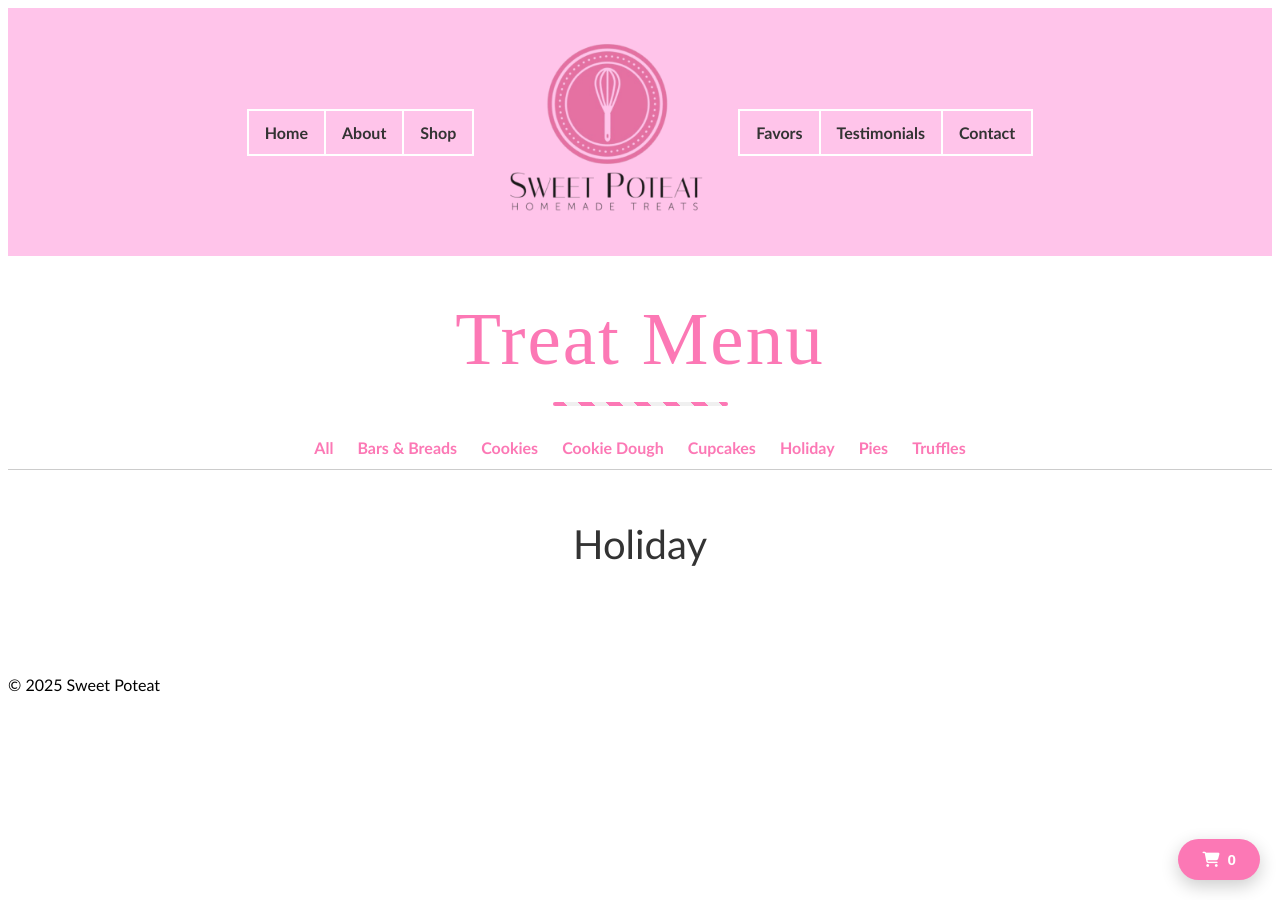
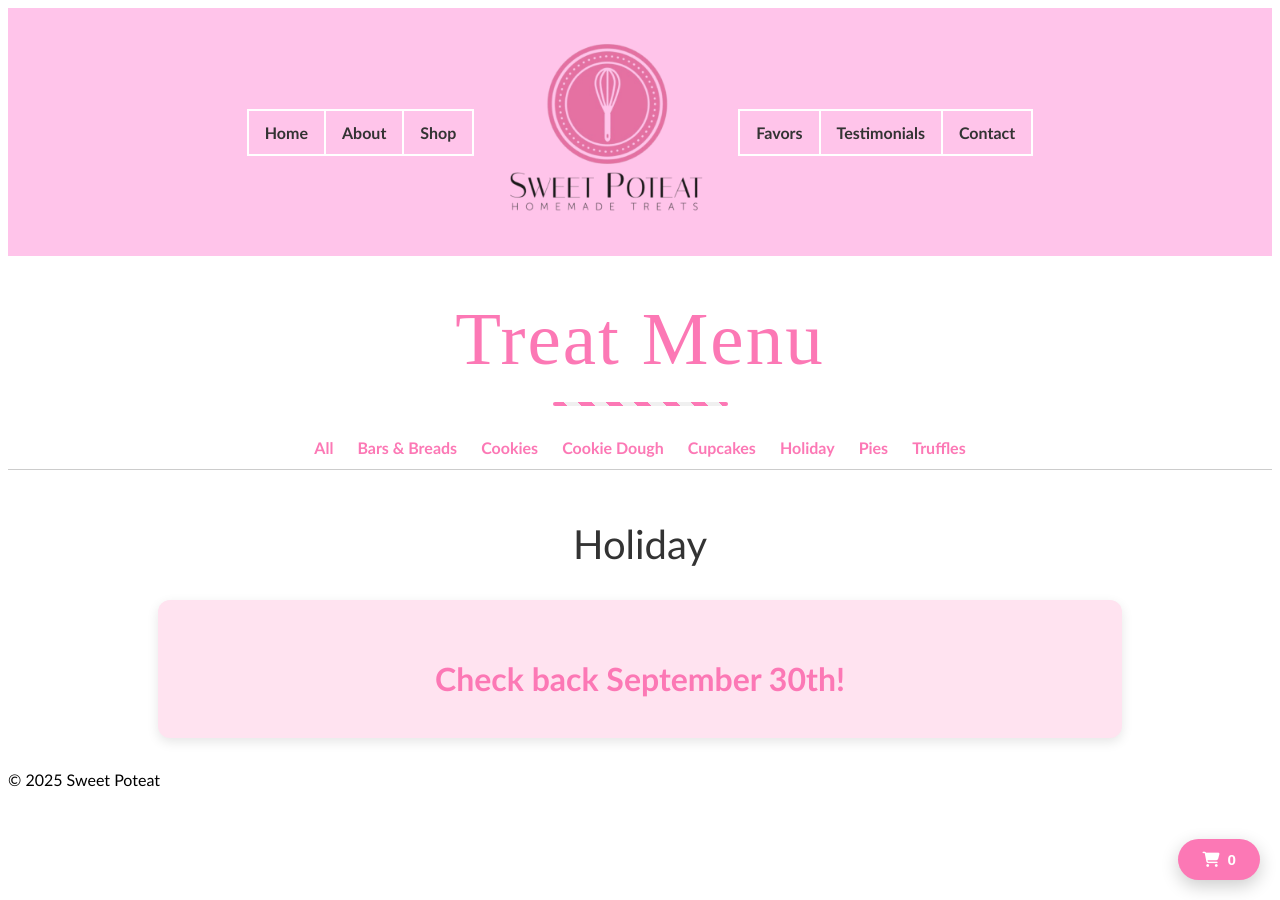
Before and after one commit to sweetpoteat/sweetpoteat.github.io, a Jekyll site: the page built from holiday.md, in a window 1280 px wide. Built offline with Jekyll 4.4.1, drawn with Linux system fonts in a browser that asks for light colours; some web fonts are replaced.

Commit message:
git pull

```diff
--- a/_layouts/shop.html
+++ b/_layouts/shop.html
@@ -61,6 +61,7 @@ layout: home
 </div>
 
 {% else %}
+  {% if data.products.size > 0 %}
     <div class="product-grid">
       {% assign category = page.category %}
       {% for product in site.data.products %}
@@ -80,6 +81,9 @@ layout: home
         {% endif %}
       {% endfor %}
     </div>
+  {% else %}
+    {{ content }}
+  {% endif %}
 {% endif %}
 
 
--- a/holiday.md
+++ b/holiday.md
@@ -4,3 +4,8 @@
 permalink: /holiday/
 category: holiday
 ---
+
+<!-- Holiday Specials Banner -->
+<div style="background: #ffe3f0; border-radius: 12px; margin: 2rem auto; max-width: 900px; padding: 2rem; text-align: center; box-shadow: 0 4px 12px rgba(0,0,0,0.1);">
+  <h2 style="color: #fc78b5; font-size: 2rem; margin-bottom: 0.5rem;">Check back September 30th!</h2>
+</div>
```
Lines whose indentation alone changed are shown as unchanged.
